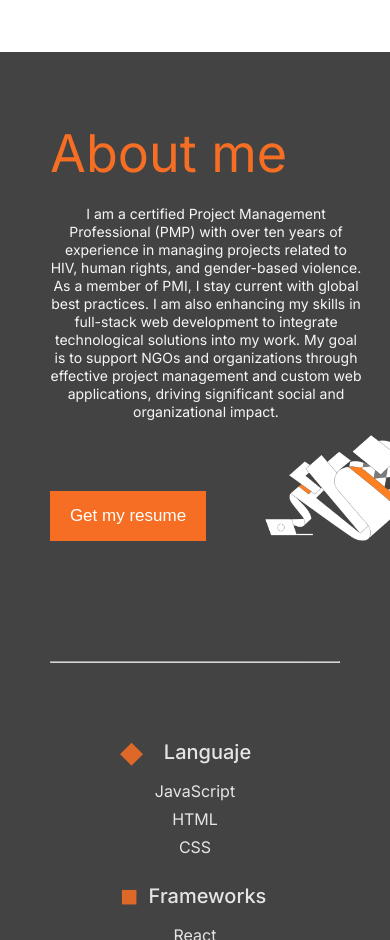
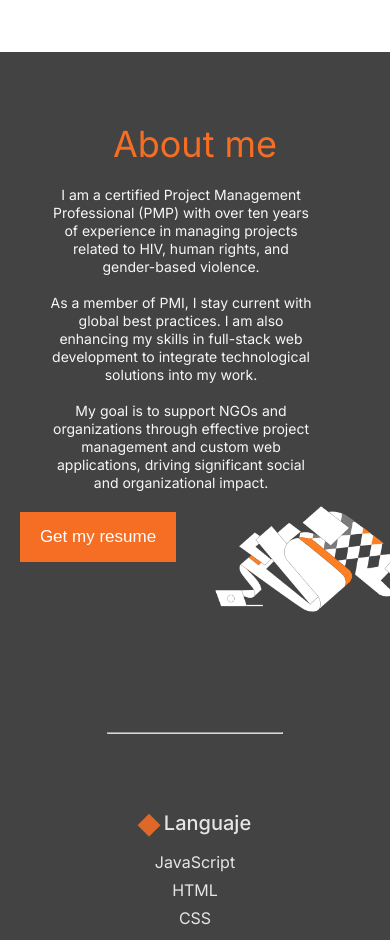
Before and after one commit to nydsanchez/Resume, a website: page index.html in a window 390 px wide. Shown: the part 1060-2000 px from the top of the page. Drawn offline with Linux system fonts and the light colour scheme; a web font is replaced by a local one.

Commit message:
fix media quey

```diff
--- a/estilo.css
+++ b/estilo.css
@@ -180,6 +180,7 @@ header {
   height: auto;
   display: flex;
   flex-flow: column;
+  align-items: center;
   padding: 13rem;
   width: 100vw;
   opacity: 0; /* La sección empieza invisible */
@@ -642,14 +643,17 @@ footer {
     text-align: center; /* Centra el texto */
   }
 
+  .heading1 {
+    font-size: 3.6rem;
+  }
   .heading2 {
     font-size: 2.8rem;
   }
   .hero-desc p {
-    font-size: 1rem; /* Ajusta el tamaño de la fuente si es necesario */
-    padding: 0 1rem; /* Añade un poco de padding para mayor legibilidad */
+    font-size: 1.6rem; /* Ajusta el tamaño de la fuente si es necesario */
+    /* Añade un poco de padding para mayor legibilidad */
     width: 100%;
-    line-height: 1.5rem;
+    line-height: 1.8rem;
   }
   .hero-rrss {
     width: 100%;
@@ -676,8 +680,15 @@ footer {
     flex-grow: 0;
   }
 
-  .about {
-    padding: 7rem 5rem;
+  .about-text {
+    padding: 0;
+    margin: 0;
+  }
+
+  .about-title {
+    text-align: center;
+    padding: 0;
+    margin: 0;
   }
   .about-text {
     background-position: bottom right;
@@ -688,7 +699,13 @@ footer {
     line-height: 1.8rem;
     text-align: center;
     width: 80%;
-    margin-right: 5rem;
+    padding-left: 5rem;
+  }
+
+  .btn-cv {
+    margin-top: 2rem;
+    margin-left: 2rem;
+    margin-bottom: 5rem;
   }
 
   .about-skills-div {
@@ -708,21 +725,21 @@ footer {
   .square > li:nth-child(1)::before {
     content: "◆"; /* Símbolo de rombo */
     position: absolute;
-    left: 7rem;
+    left: 3rem;
     color: #f55800; /* Color del rombo */
     font-size: 3em;
   }
   .square > li:nth-child(2)::before {
     content: "■"; /* Símbolo de rombo */
     position: absolute;
-    left: 7rem;
+    left: 2.3rem;
     color: #f55800; /* Color del rombo */
     font-size: 3em;
   }
   .square > li:nth-child(3)::before {
     content: "●"; /* Símbolo de rombo */
     position: absolute;
-    left: 10rem;
+    left: 5.5rem;
     color: #f55800; /* Color del rombo */
     font-size: 3em;
   }
@@ -734,6 +751,9 @@ footer {
   .form-input-name {
     width: 100%;
   }
+  .lastname {
+    margin-left: 0;
+  }
   .btn-cta {
     align-self: center;
     padding: 1rem 0;
--- a/index.html
+++ b/index.html
@@ -82,16 +82,18 @@
 
       <section id="about" class="about">
         <div class="about-text">
-          <h2 class="heading1">About me</h2>
+          <h2 class="heading1 about-title">About me</h2>
           <p class="parrafo">
             I am a certified Project Management Professional (PMP) with over ten
             years of experience in managing projects related to HIV, human
-            rights, and gender-based violence. As a member of PMI, I stay
-            current with global best practices. I am also enhancing my skills in
-            full-stack web development to integrate technological solutions into
-            my work. My goal is to support NGOs and organizations through
-            effective project management and custom web applications, driving
-            significant social and organizational impact.
+            rights, and gender-based violence. <br />
+            <br />As a member of PMI, I stay current with global best practices.
+            I am also enhancing my skills in full-stack web development to
+            integrate technological solutions into my work. <br />
+            <br />
+            My goal is to support NGOs and organizations through effective
+            project management and custom web applications, driving significant
+            social and organizational impact.
           </p>
           <button class="btn-cv btn-animated">Get my resume</button>
         </div>
```
